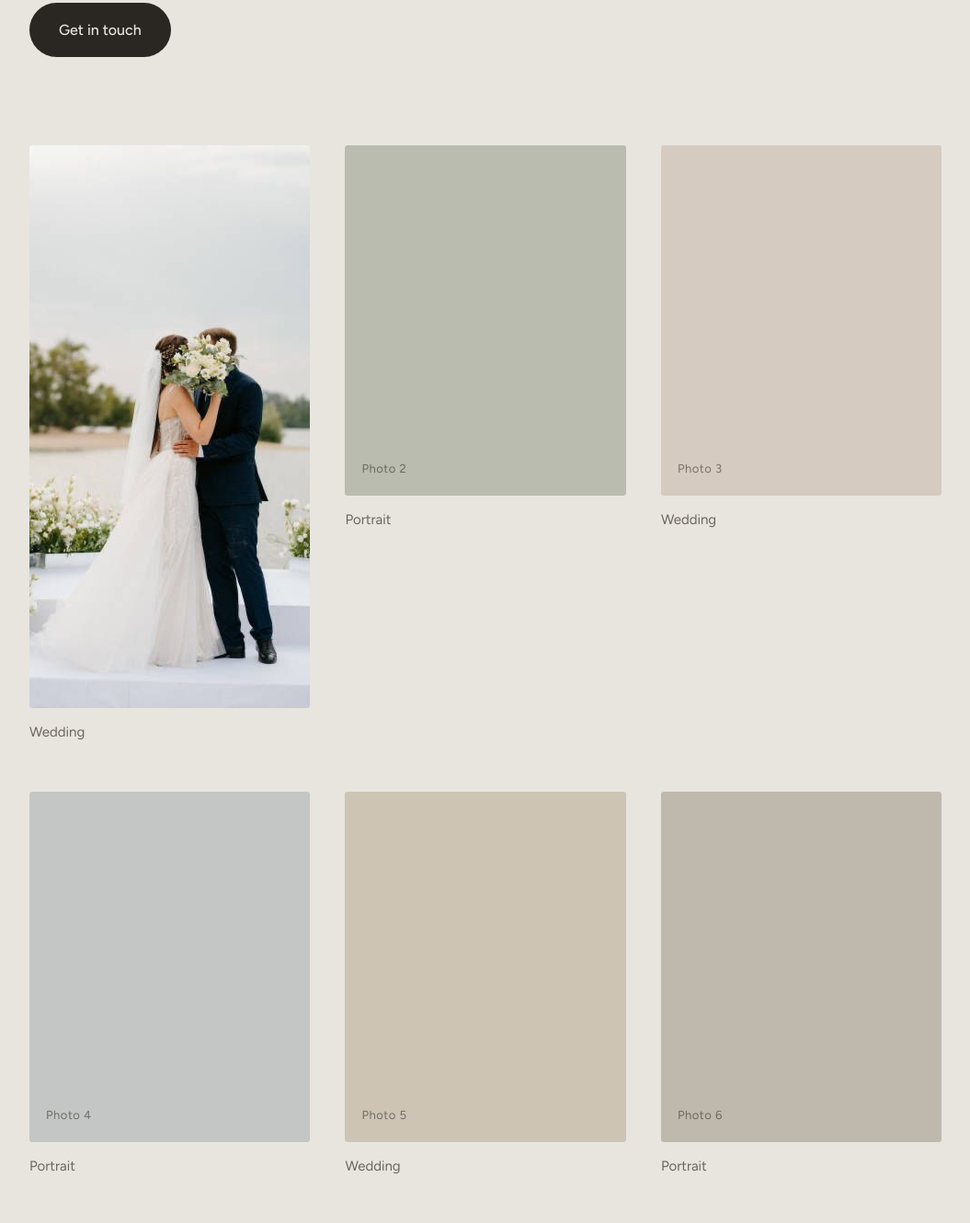
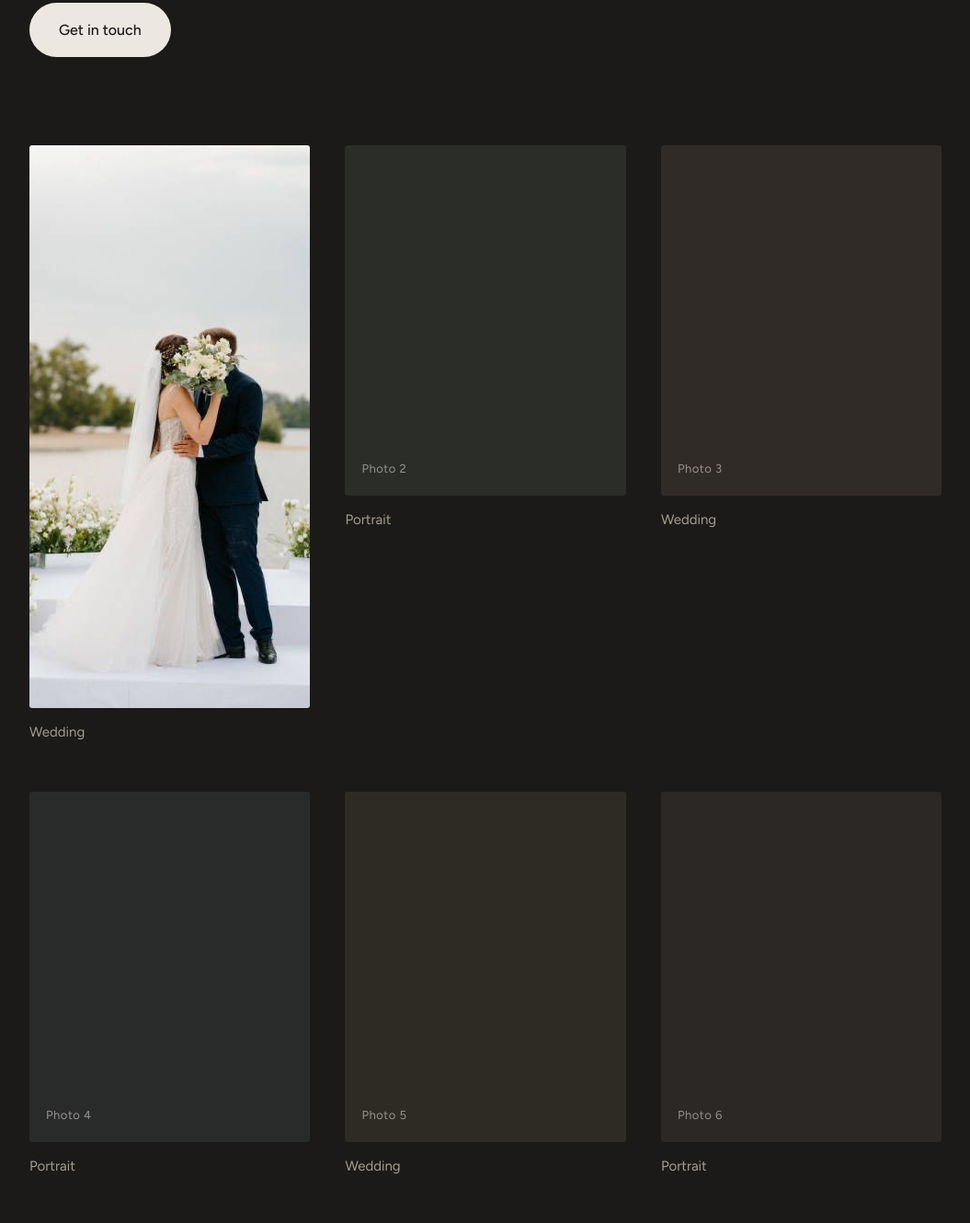
Before and after one commit to DaphneGui13/selena-lee-website, a plain HTML site: page index.html in a window 1280 px wide. Shown: the part 390-1720 px from the top of the page at 92% size, without its empty margins (112-1167 px from the left). Drawn offline with Linux system fonts and the light colour scheme.

Commit message:
Switch site to a dark theme
Co-Authored-By: Claude Sonnet 5.5 <noreply@anthropic.com>
Claude-Session: https://claude.ai/code/session_01U93iz7ggco12G9H7oTvgMv

```diff
--- a/index.html
+++ b/index.html
@@ -5,22 +5,22 @@
 <meta name="viewport" content="width=device-width, initial-scale=1">
 <title>Serena Lee Photography</title>
 <meta name="description" content="Serena Lee is a wedding and portrait photographer. See her work and get in touch.">
-<meta name="theme-color" content="#e8e5df">
+<meta name="theme-color" content="#1c1a18">
 <link rel="preconnect" href="https://fonts.googleapis.com">
 <link rel="preconnect" href="https://fonts.gstatic.com" crossorigin>
 <link href="https://fonts.googleapis.com/css2?family=Fraunces:opsz,wght@9..144,400;9..144,500&family=Figtree:wght@400;500&family=Pinyon+Script&display=swap" rel="stylesheet">
 <style>
   /* Layout: one centred column, hero first, then a 3-column grid, short about, quiet contact. */
   :root {
-    --paper: #e8e5df;
-    --paper-deep: #dedad2;
-    --ink: #2a2723;
-    --ink-soft: #6a655d;
-    --moss: #4d5443;
+    --paper: #1c1a18;
+    --paper-deep: #141312;
+    --ink: #ece8e1;
+    --ink-soft: #a39d93;
+    --moss: #b4bd9f;
     --font-display: "Fraunces", Georgia, "Times New Roman", serif;
     --font-body: "Figtree", system-ui, -apple-system, "Segoe UI", sans-serif;
     --gutter: clamp(20px, 5vw, 64px);
-    color-scheme: light;
+    color-scheme: dark;
   }
 
   * { box-sizing: border-box; margin: 0; }
@@ -98,15 +98,15 @@
     padding: 18px;
     font-size: 0.8125rem;
     letter-spacing: 0.04em;
-    color: rgba(42, 39, 35, 0.55);
+    color: rgba(236, 232, 225, 0.55);
   }
   .photo { display: block; object-fit: cover; padding: 0; }
-  .t1 { background: #cfc9bd; }
-  .t2 { background: #b9bcae; }
-  .t3 { background: #d6cbc0; }
-  .t4 { background: #c3c6c4; }
-  .t5 { background: #cdc4b4; }
-  .t6 { background: #bfb8ad; }
+  .t1 { background: #2f2c27; }
+  .t2 { background: #2a2d28; }
+  .t3 { background: #312b27; }
+  .t4 { background: #292b2b; }
+  .t5 { background: #2e2b24; }
+  .t6 { background: #2b2825; }
   figcaption { font-size: 0.9375rem; color: var(--ink-soft); }
 
   /* About */
```
